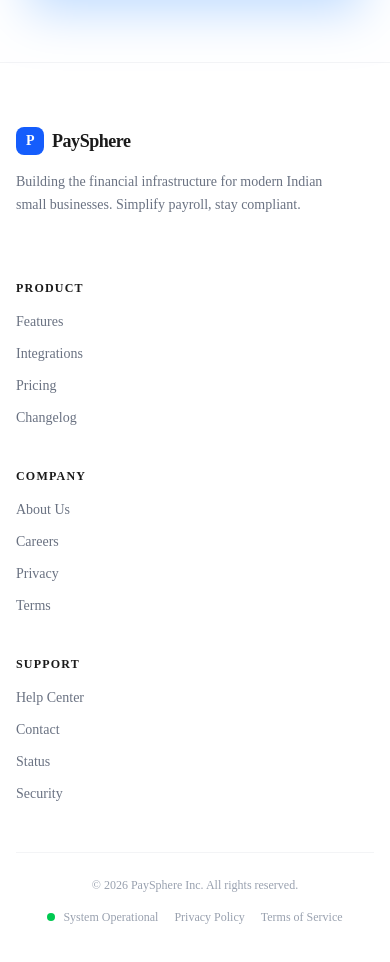
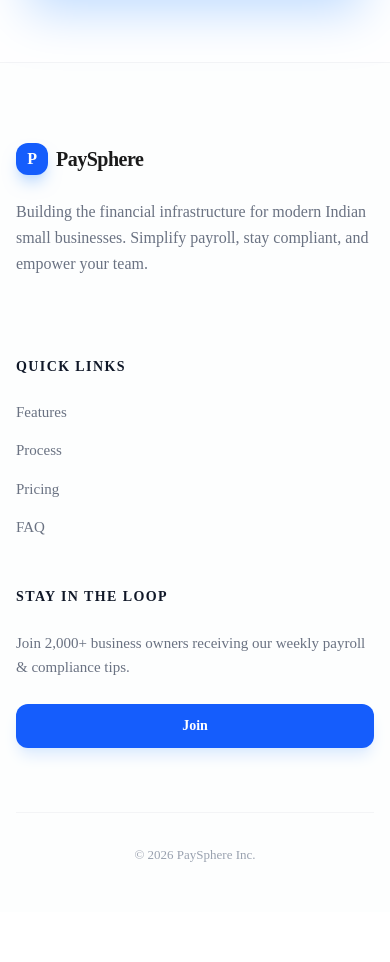
Before and after one commit to codinggita/paySphere, a React (Vite) app in the folder frontend/: page / in a window 390 px wide. Shown: the part 2748-3710 px from the top of the page. After the commit the page ends 3660 px from the top, so only its background shows below. Built offline with nearby package versions, Linux system fonts and the light colour scheme.

Commit message:
Improved the navigation links in the Landing Page

```diff
--- a/frontend/src/components/Dashboard.jsx
+++ b/frontend/src/components/Dashboard.jsx
@@ -2,7 +2,7 @@ import dashboardMockup from "../assets/dashboard-mockup.png";
 
 export default function Dashboard() {
   return (
-    <section className="px-4 sm:px-6 pb-16 sm:pb-24 overflow-hidden">
+    <section id="features" className="px-4 sm:px-6 pb-16 sm:pb-24 overflow-hidden">
       <div className="max-w-6xl mx-auto relative">
 
         {/* Dashboard Image */}
--- a/frontend/src/components/FAQS.jsx
+++ b/frontend/src/components/FAQS.jsx
@@ -19,7 +19,7 @@ export default function FAQS() {
   ];
 
   return (
-    <section className="py-16 sm:py-20 md:py-24 px-4 sm:px-6 max-w-4xl mx-auto">
+    <section id="faq" className="py-16 sm:py-20 md:py-24 px-4 sm:px-6 max-w-4xl mx-auto">
 
       {/* Heading */}
       <h2 className="text-2xl sm:text-3xl md:text-4xl font-bold text-center mb-10 sm:mb-14 md:mb-16 tracking-tight">
--- a/frontend/src/components/Footer.jsx
+++ b/frontend/src/components/Footer.jsx
@@ -4,7 +4,7 @@ export default function Footer() {
   return (
     <>
       {/* CTA Section */}
-      <section className="px-4 sm:px-6 py-16 sm:py-20 md:py-24">
+      <section id="pricing" className="px-4 sm:px-6 py-16 sm:py-20 md:py-24">
         <div className="max-w-6xl mx-auto bg-blue-600 rounded-2xl sm:rounded-[2.5rem] md:rounded-[3rem] p-6 sm:p-10 md:p-16 lg:p-24 text-center text-white relative overflow-hidden shadow-2xl shadow-blue-200">
 
           <div className="absolute top-0 left-0 w-full h-full bg-[radial-gradient(circle_at_50%_0%,rgba(255,255,255,0.1),transparent)]"></div>
@@ -32,83 +32,74 @@ export default function Footer() {
       </section>
 
       {/* Footer */}
-      <footer className="pt-16 sm:pt-20 md:pt-24 pb-10 sm:pb-12 px-4 sm:px-6 border-t border-gray-100">
+      <footer className="pt-20 sm:pt-24 md:pt-32 pb-12 sm:pb-16 px-4 sm:px-6 border-t border-gray-100 bg-gray-50/30">
         <div className="max-w-7xl mx-auto">
 
           {/* Grid */}
-          <div className="grid grid-cols-1 sm:grid-cols-2 md:grid-cols-5 gap-10 sm:gap-12 mb-12 sm:mb-16 md:mb-20">
+          <div className="grid grid-cols-1 md:grid-cols-12 gap-12 sm:gap-16 mb-16 sm:mb-20">
 
-            {/* Brand */}
-            <div className="md:col-span-2">
-              <div className="text-lg sm:text-xl font-black tracking-tight flex items-center gap-2 mb-4 sm:mb-6">
-                <div className="w-7 h-7 sm:w-8 sm:h-8 bg-blue-600 rounded-lg flex items-center justify-center text-white text-sm sm:text-lg">
+            {/* Brand Section */}
+            <div className="md:col-span-5 lg:col-span-4">
+              <div className="text-xl sm:text-2xl font-black tracking-tight flex items-center gap-2 mb-6 sm:mb-8">
+                <div className="w-8 h-8 sm:w-10 sm:h-10 bg-blue-600 rounded-xl flex items-center justify-center text-white text-base sm:text-xl shadow-lg shadow-blue-200">
                   P
                 </div>
                 PaySphere
               </div>
 
-              <p className="text-gray-500 text-sm sm:text-[15px] leading-relaxed max-w-xs mb-6 sm:mb-8">
+              <p className="text-gray-500 text-base sm:text-lg leading-relaxed max-w-sm mb-8 sm:mb-10">
                 Building the financial infrastructure for modern Indian small businesses.
-                Simplify payroll, stay compliant.
+                Simplify payroll, stay compliant, and empower your team.
               </p>
             </div>
 
-            {/* Columns */}
-            {[
-              {
-                title: "Product",
-                links: ["Features", "Integrations", "Pricing", "Changelog"]
-              },
-              {
-                title: "Company",
-                links: ["About Us", "Careers", "Privacy", "Terms"]
-              },
-              {
-                title: "Support",
-                links: ["Help Center", "Contact", "Status", "Security"]
-              }
-            ].map((col, i) => (
-              <div key={i}>
-                <h4 className="font-bold text-xs sm:text-sm uppercase tracking-widest mb-4 sm:mb-6">
-                  {col.title}
-                </h4>
+            {/* Links Section */}
+            <div className="md:col-span-3 lg:col-span-2">
+              <h4 className="font-bold text-sm uppercase tracking-widest text-gray-900 mb-6 sm:mb-8">
+                Quick Links
+              </h4>
+              <ul className="space-y-4 text-[15px] sm:text-base text-gray-500">
+                {[
+                  { name: "Features", href: "#features" },
+                  { name: "Process", href: "#process" },
+                  { name: "Pricing", href: "#pricing" },
+                  { name: "FAQ", href: "#faq" }
+                ].map((link, j) => (
+                  <li key={j}>
+                    <a href={link.href} className="hover:text-blue-600 transition-colors">
+                      {link.name}
+                    </a>
+                  </li>
+                ))}
+              </ul>
+            </div>
 
-                <ul className="space-y-3 sm:space-y-4 text-sm sm:text-[15px] text-gray-500">
-                  {col.links.map((link, j) => (
-                    <li
-                      key={j}
-                      className="hover:text-blue-600 cursor-pointer transition-colors"
-                    >
-                      {link}
-                    </li>
-                  ))}
-                </ul>
-              </div>
-            ))}
+            {/* Newsletter Section */}
+            <div className="md:col-span-4 lg:col-span-4 lg:col-start-9">
+              <h4 className="font-bold text-sm uppercase tracking-widest text-gray-900 mb-6 sm:mb-8">
+                Stay in the loop
+              </h4>
+              <p className="text-gray-500 text-[15px] sm:text-base mb-6 leading-relaxed">
+                Join 2,000+ business owners receiving our weekly payroll & compliance tips.
+              </p>
+              <form className="flex flex-col sm:flex-row gap-3">
+                <button
+                  type="button"
+                  className="bg-blue-600 hover:bg-blue-700 text-white font-bold px-6 py-3 rounded-xl shadow-lg shadow-blue-100 transition-all active:scale-95 text-sm"
+                >
+                  Join
+                </button>
+              </form>
+            </div>
           </div>
 
           {/* Bottom Bar */}
-          <div className="flex flex-col md:flex-row justify-between items-center pt-6 sm:pt-8 md:pt-10 border-t border-gray-100 gap-4 sm:gap-6 text-center md:text-left">
-
-            <p className="text-xs sm:text-sm text-gray-400">
-              © 2026 PaySphere Inc. All rights reserved.
-            </p>
-
-            <div className="flex flex-wrap justify-center md:justify-end items-center gap-4 sm:gap-6 text-xs sm:text-sm text-gray-400">
-              <span className="flex items-center gap-2">
-                <span className="w-2 h-2 bg-green-500 rounded-full"></span>
-                System Operational
-              </span>
-
-              <span className="cursor-pointer hover:text-gray-900 transition-colors">
-                Privacy Policy
-              </span>
-
-              <span className="cursor-pointer hover:text-gray-900 transition-colors">
-                Terms of Service
-              </span>
+          <div className="flex flex-col md:flex-row justify-center items-center pt-8 sm:pt-10 md:pt-12 border-t border-gray-100 gap-6 text-center md:text-left">
+            <div className="flex flex-col md:flex-row items-center gap-4 sm:gap-6">
+              <p className="text-[13px] sm:text-sm text-gray-400 font-medium">
+                © 2026 PaySphere Inc.
+              </p>
             </div>
-
           </div>
         </div>
       </footer>
--- a/frontend/src/components/Hero.jsx
+++ b/frontend/src/components/Hero.jsx
@@ -2,7 +2,7 @@ import { Link } from "react-router-dom";
 
 export default function Hero() {
   return (
-    <section className="pt-28 sm:pt-36 md:pt-44 pb-16 sm:pb-20 px-4 sm:px-6">
+    <section id="hero" className="pt-28 sm:pt-36 md:pt-44 pb-16 sm:pb-20 px-4 sm:px-6">
       <div className="max-w-4xl mx-auto text-center">
 
         {/* Badge */}
--- a/frontend/src/components/Navbar.jsx
+++ b/frontend/src/components/Navbar.jsx
@@ -19,10 +19,10 @@ export default function Navbar() {
 
           {/* Desktop Menu */}
           <ul className="hidden md:flex gap-6 lg:gap-8 text-[14px] lg:text-[15px] font-medium text-gray-600">
-            <li className="hover:text-blue-600 cursor-pointer transition-colors">Features</li>
-            <li className="hover:text-blue-600 cursor-pointer transition-colors">Why Ledger</li>
-            <li className="hover:text-blue-600 cursor-pointer transition-colors">Pricing</li>
-            <li className="hover:text-blue-600 cursor-pointer transition-colors">FAQ</li>
+            <a href="#features" className="hover:text-blue-600 cursor-pointer transition-colors">Features</a>
+            <a href="#process" className="hover:text-blue-600 cursor-pointer transition-colors">Process</a>
+            <a href="#pricing" className="hover:text-blue-600 cursor-pointer transition-colors">Pricing</a>
+            <a href="#faq" className="hover:text-blue-600 cursor-pointer transition-colors">FAQ</a>
           </ul>
         </div>
 
@@ -57,10 +57,10 @@ export default function Navbar() {
       {isOpen && (
         <div className="md:hidden px-6 pb-6 bg-white border-t border-gray-100">
           <ul className="flex flex-col gap-4 text-[15px] font-medium text-gray-700 mt-4">
-            <li>Features</li>
-            <li>Why Ledger</li>
-            <li>Pricing</li>
-            <li>FAQ</li>
+            <a href="#features" onClick={() => setIsOpen(false)}>Features</a>
+            <a href="#process" onClick={() => setIsOpen(false)}>Process</a>
+            <a href="#pricing" onClick={() => setIsOpen(false)}>Pricing</a>
+            <a href="#faq" onClick={() => setIsOpen(false)}>FAQ</a>
           </ul>
 
           <div className="flex items-center gap-4">
--- a/frontend/src/components/Steps.jsx
+++ b/frontend/src/components/Steps.jsx
@@ -1,6 +1,6 @@
 export default function Steps() {
   return (
-    <section className="py-16 sm:py-20 md:py-24 bg-gray-50/50 border-y border-gray-100 px-4 sm:px-6">
+    <section id="process" className="py-16 sm:py-20 md:py-24 bg-gray-50/50 border-y border-gray-100 px-4 sm:px-6">
       <div className="max-w-5xl mx-auto text-center">
 
         {/* Heading */}
--- a/frontend/src/index.css
+++ b/frontend/src/index.css
@@ -1 +1,5 @@
-@import "tailwindcss"
+html {
+  scroll-behavior: smooth;
+}
+
+@import "tailwindcss";
```
